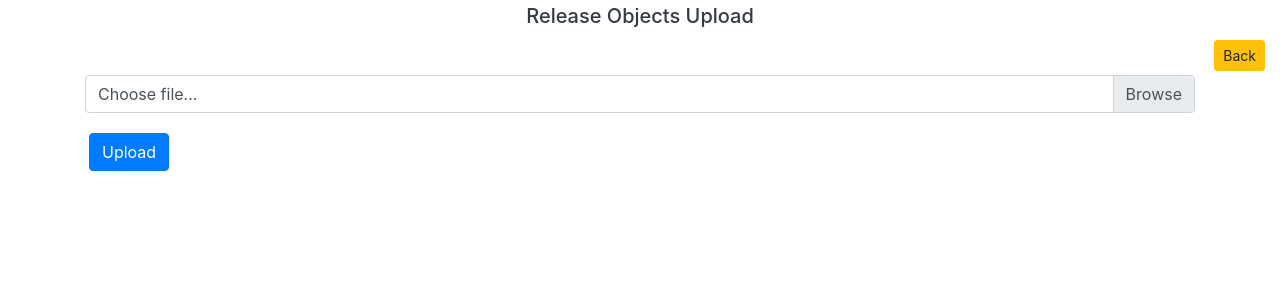
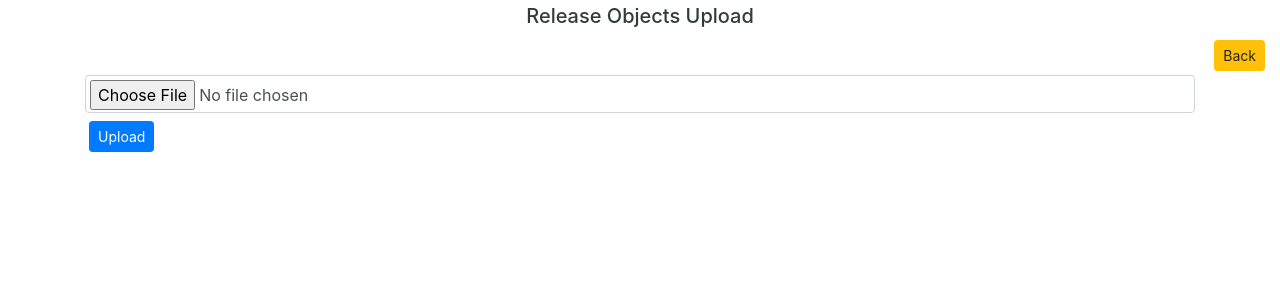
Before and after one commit to prasanth1712/dev_easy, a Django app: page /app/upload/ in a window 1280 px wide. Shown: the part 56-356 px from the top of the page. Run offline with Django 3.2, Linux system fonts and the light colour scheme; some libraries are stand-ins or nearby versions.

Commit message:
file upload change and home screen

```diff
--- a/app/templates/upload.html
+++ b/app/templates/upload.html
@@ -2,7 +2,7 @@
 {% load static %}
 
 {% block title %}
-<title>Upload</title>
+Upload
 {% endblock title %}
 
 {% block heading %}
@@ -21,12 +21,10 @@
 <div class="container">
   <form method="post" enctype="multipart/form-data" class="form-group">
     {% csrf_token %}
-    <div class="custom-file mb-3">
-      <input type="file"  name="file"  class="custom-file-input" id="validatedCustomFile" required>
-      <label class="custom-file-label" for="validatedCustomFile">Choose file...</label>
-      <div class="invalid-feedback">Example invalid custom file feedback</div>
+    <div class="input-group mb-1">
+    <input type="file" name="file" class="form-control p-1" required>
     </div>
-    <button type="submit"  class="btn btn-primary m-1">Upload</button>
+    <button type="submit"  class="btn btn-sm btn-primary m-1">Upload</button>
   </form>
 </div>
 
```
Also changed, not shown: template/home.html (+1 -6 lines).
